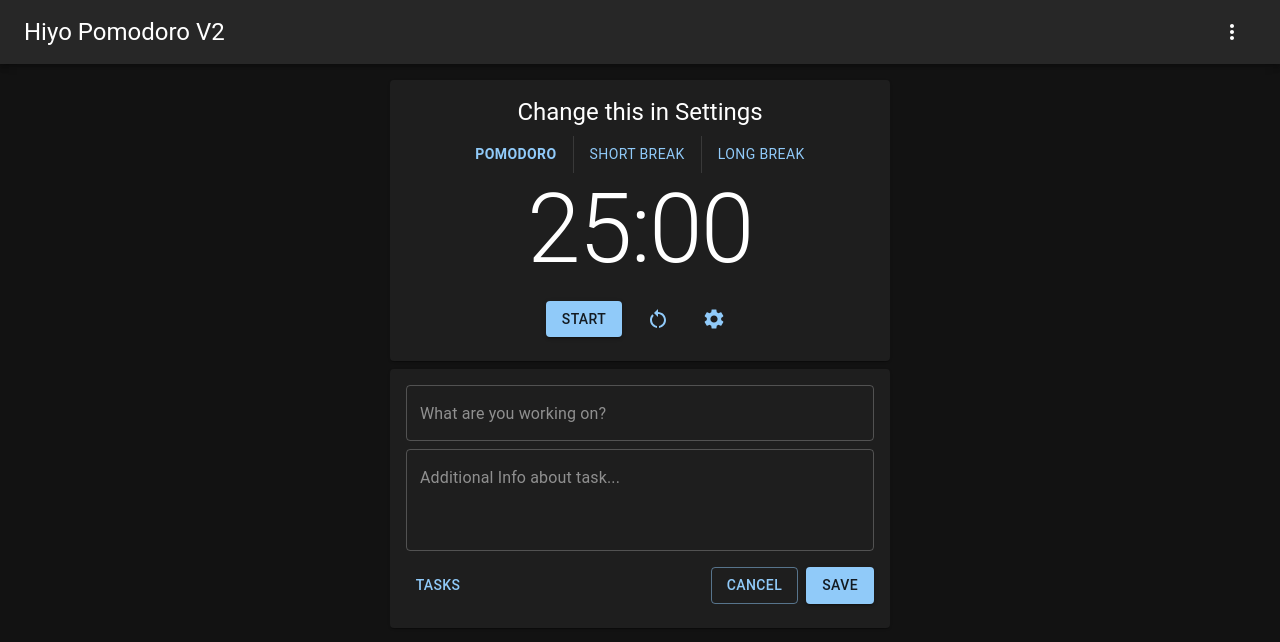
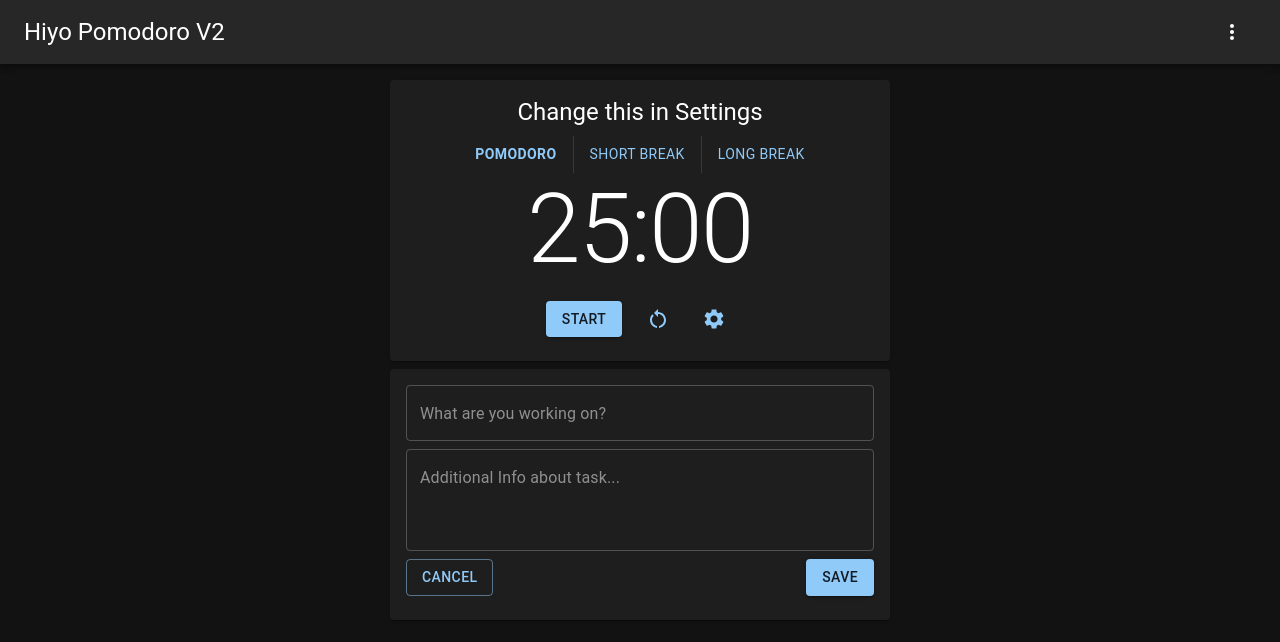
Before and after one commit to hiyodev/pomodoro-v2-app, a React (Vite) app: page / in a window 1280 px wide. Both pictures are taken after a click on the button "ADD PROJECT". Shown: the top 642 px of the page. Built offline with nearby package versions, Linux system fonts and the light colour scheme.

Commit message:
Small Changes

```diff
--- a/src/components/Projects/ProjectList.tsx
+++ b/src/components/Projects/ProjectList.tsx
@@ -105,11 +105,9 @@ export const ProjectList = ({ cardId }: Props): JSX.Element => {
                   direction="row"
                   justifyContent="space-between"
                   spacing={2}
-                  mt={2}
+                  mt={1}
                   width="100%"
                 >
-                  <Button>Tasks</Button>
-                  <Stack direction="row" spacing={1}>
                   <Button
                     variant="outlined"
                     onClick={() => setOpenInput(false)}
@@ -120,7 +118,6 @@ export const ProjectList = ({ cardId }: Props): JSX.Element => {
                     Save
                   </Button>
                 </Stack>
-                </Stack>
               </form>
             </Grow>
           )}
```
Lines whose indentation alone changed are shown as unchanged.
